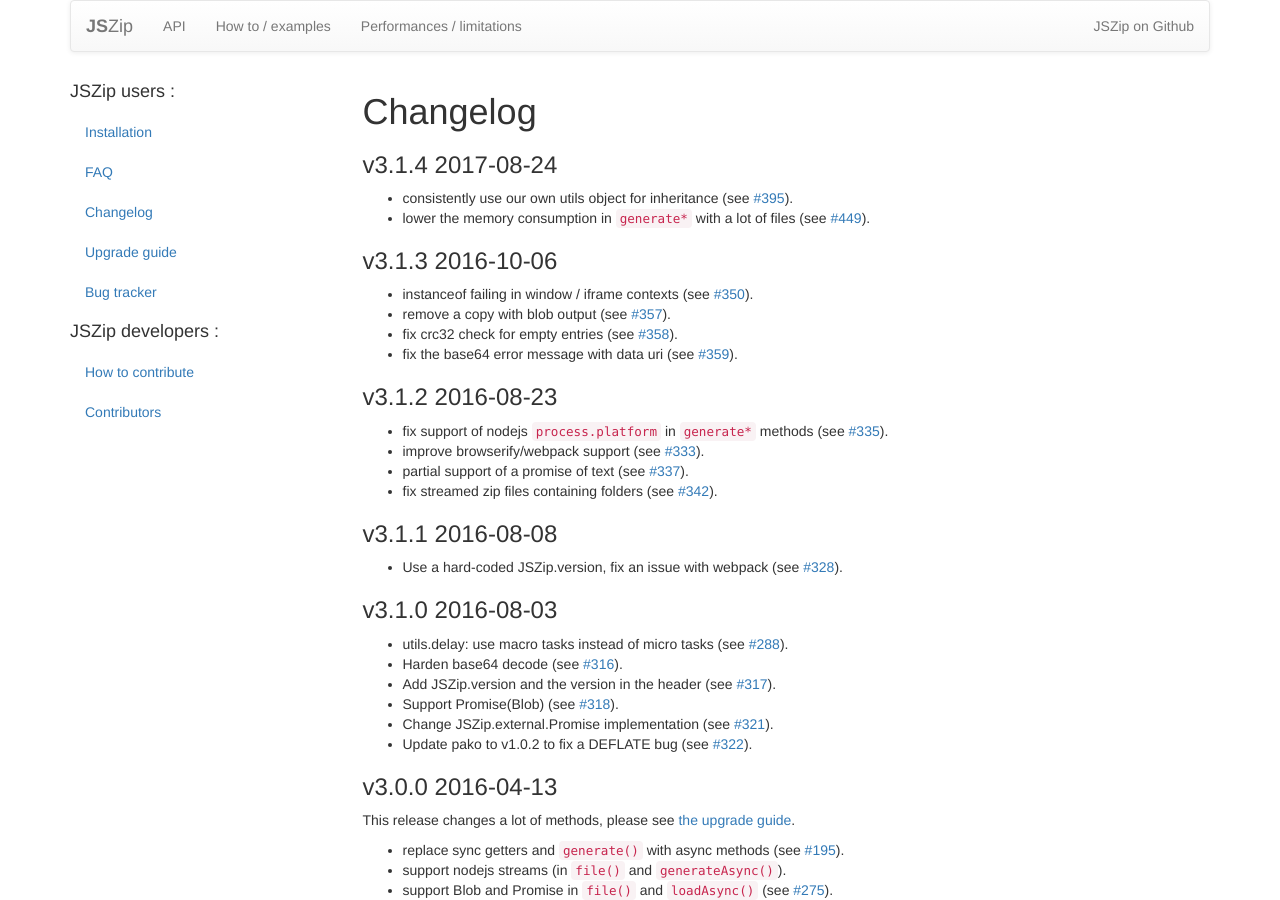
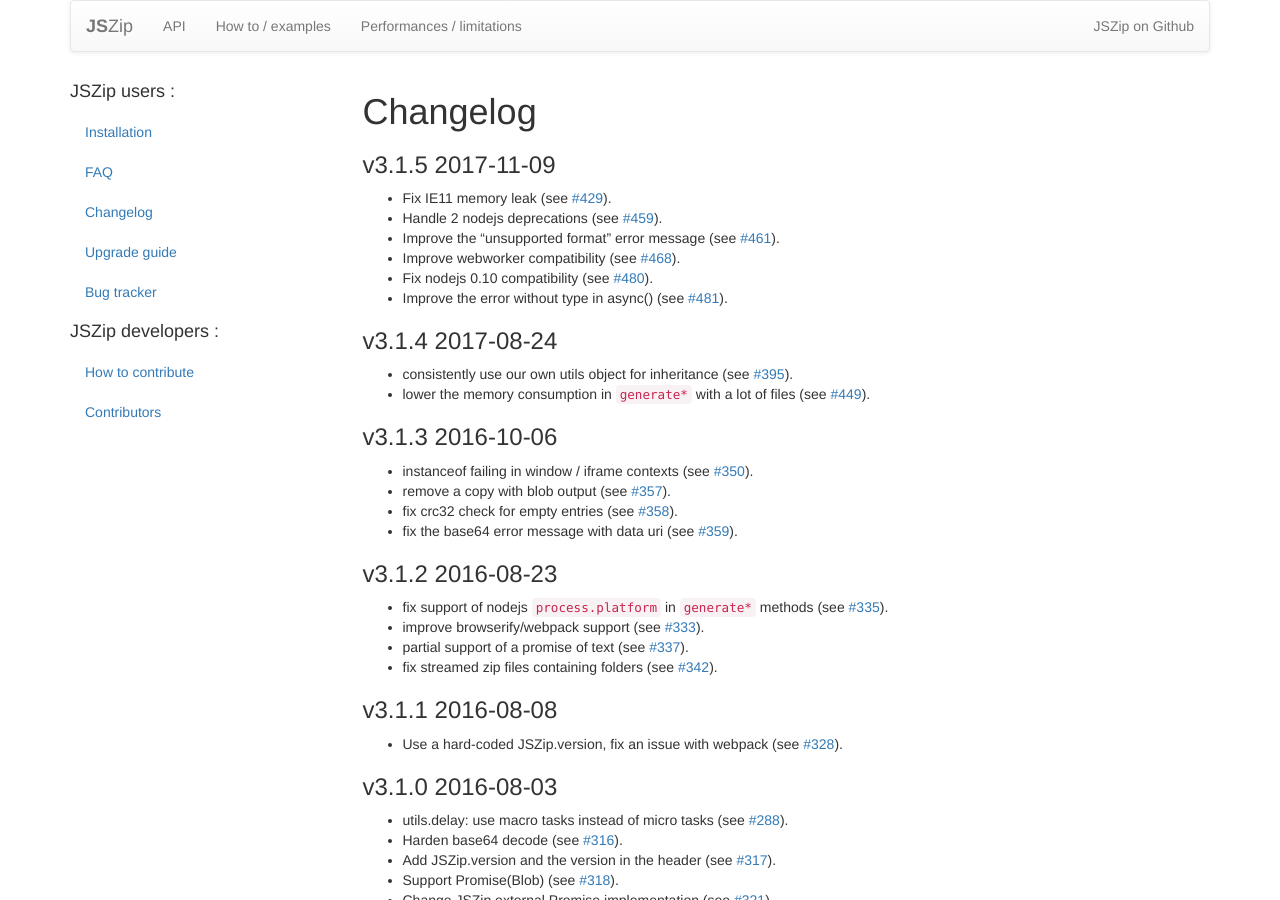
Before and after one commit to Stuk/jszip, a Jekyll site: the page built from CHANGES.md, in a window 1280 px wide and 900 px high. Built offline with Jekyll 4.4.1, drawn with Linux system fonts in a browser that asks for light colours; nearby versions of some CDN libraries; comment, search, counter and statistics services are not loaded.

Commit message:
JSZip 3.1.5

```diff
--- a/CHANGES.md
+++ b/CHANGES.md
@@ -3,6 +3,14 @@
 layout: default
 section: main
 ---
+
+### v3.1.5 2017-11-09
+- Fix IE11 memory leak (see [#429](https://github.com/Stuk/jszip/pull/429)).
+- Handle 2 nodejs deprecations (see [#459](https://github.com/Stuk/jszip/pull/459)).
+- Improve the "unsupported format" error message (see [#461](https://github.com/Stuk/jszip/pull/461)).
+- Improve webworker compatibility (see [#468](https://github.com/Stuk/jszip/pull/468)).
+- Fix nodejs 0.10 compatibility (see [#480](https://github.com/Stuk/jszip/pull/480)).
+- Improve the error without type in async() (see [#481](https://github.com/Stuk/jszip/pull/481)).
 
 ### v3.1.4 2017-08-24
 - consistently use our own utils object for inheritance (see [#395](https://github.com/Stuk/jszip/pull/395)).
--- a/component.json
+++ b/component.json
@@ -2,7 +2,7 @@
   "name": "jszip",
   "repo": "Stuk/jszip",
   "description": "Create, read and edit .zip files with JavaScript http://stuartk.com/jszip",
-  "version": "3.1.4",
+  "version": "3.1.5",
   "keywords": [
     "zip",
     "deflate",
--- a/index.html
+++ b/index.html
@@ -13,7 +13,7 @@
 </div>
 <div class="col-md-7">
 <p>
-  <strong>Current version</strong> : v3.1.4
+  <strong>Current version</strong> : v3.1.5
 </p>
 <p>
   <strong>License</strong> : JSZip is dual-licensed. You may use it under the
--- a/lib/index.js
+++ b/lib/index.js
@@ -42,7 +42,7 @@
 
 // TODO find a better way to handle this version,
 // a require('package.json').version doesn't work with webpack, see #327
-JSZip.version = "3.1.4";
+JSZip.version = "3.1.5";
 
 JSZip.loadAsync = function (content, options) {
     return new JSZip().loadAsync(content, options);
--- a/package.json
+++ b/package.json
@@ -1,6 +1,6 @@
 {
   "name": "jszip",
-  "version": "3.1.4",
+  "version": "3.1.5",
   "author": "Stuart Knightley <stuart@stuartk.com>",
   "description": "Create, read and edit .zip files with JavaScript http://stuartk.com/jszip",
   "scripts": {
```
Also changed, not shown: 1 other file.
